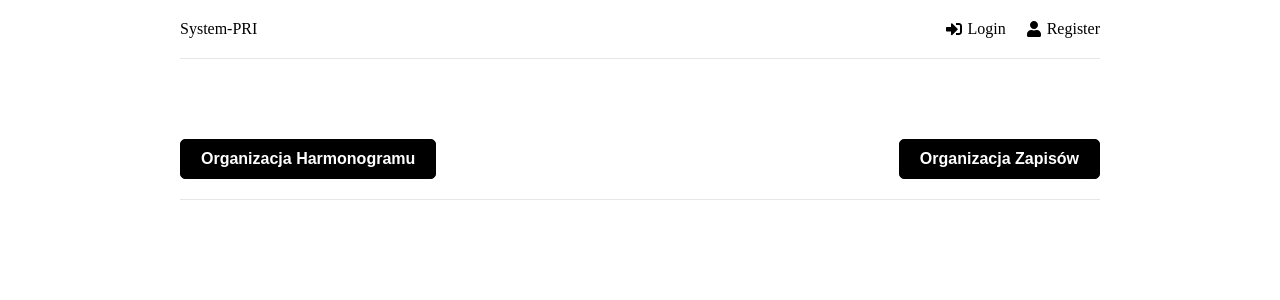
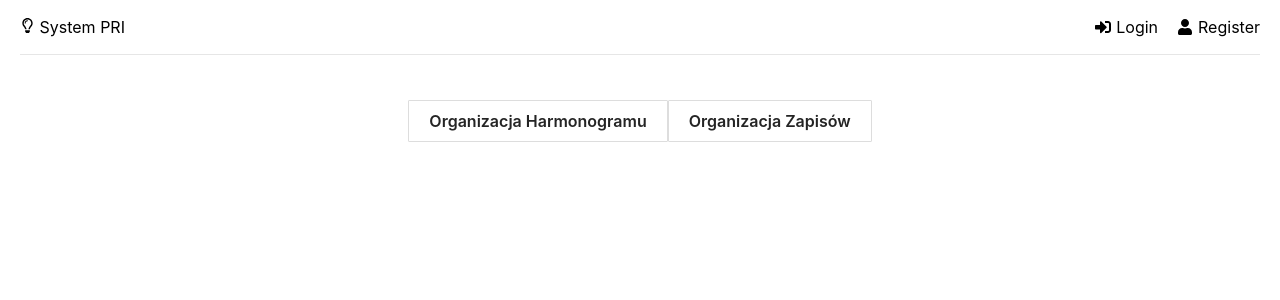
Before and after one commit to cirnet/System-PRI, a React (Create React App) app in the folder Klient/: page /tools in a window 1280 px wide. Shown: the top 300 px of the page. Built offline with nearby package versions, Linux system fonts and the light colour scheme.

Commit message:
css update

```diff
--- a/Klient/src/components/Header.jsx
+++ b/Klient/src/components/Header.jsx
@@ -1,4 +1,4 @@
-import { FaSignInAlt, FaSignOutAlt, FaUser } from "react-icons/fa";
+import { FaSignInAlt, FaSignOutAlt, FaUser, FaRegLightbulb } from "react-icons/fa";
 import { Link, useNavigate } from "react-router-dom";
 import { useSelector, useDispatch } from "react-redux";
 import { logout, reset } from "../features/auth/authSlice";
@@ -17,40 +17,42 @@ function Header() {
   return (
     <header className="header">
       <div className="logo">
-        <Link to="/">System-PRI</Link>
+        <Link to="/">
+          <FaRegLightbulb size="15px" /> System PRI
+        </Link>
       </div>
       <ul>
         {user ? (
           <>
             <li>
-              <button className="btn" onClick={() => navigate("/profile")}>
+              <button className="btn-header" onClick={() => navigate("/profile")}>
                 Mój profil
               </button>
             </li>
             <li>
-              <button className="btn" onClick={() => navigate("/tools")}>
+              <button className="btn-header" onClick={() => navigate("/tools")}>
                 Narzędzia
               </button>
             </li>
             <li>
-              <button className="btn" onClick={() => navigate("/opiekunowie")}>
+              <button className="btn-header" onClick={() => navigate("/opiekunowie")}>
                 Opiekunowie
               </button>
             </li>
             <li>
-              <button className="btn" onClick={() => navigate("/teams")}>
+              <button className="btn-header" onClick={() => navigate("/teams")}>
                 Zespoły
               </button>
             </li>
             <li>
-              <button className="btn" onClick={onLogout}>
+              <button className="btn-header" onClick={onLogout}>
                 <FaSignOutAlt /> Wyloguj
               </button>
             </li>
           </>
         ) : (
           <>
-            <li>
+            <li style={{marginRight: "20px"}}>
               <Link to="/login">
                 <FaSignInAlt /> Login
               </Link>
--- a/Klient/src/components/Schedule.jsx
+++ b/Klient/src/components/Schedule.jsx
@@ -1,7 +1,7 @@
 import { useEffect, useState } from "react";
 import ScheduleSelector from "react-schedule-selector";
 
-export default function Calendar({ startDate, schedule, setSchedule }) {
+export default function Schedule({ startDate, schedule, setSchedule }) {
   const renderCustomDateCell = (date, selected, refSetter) => {
     //const filter = (element) => element.getTime() === date.getTime();
     return (
@@ -9,7 +9,9 @@ export default function Calendar({ startDate, schedule, setSchedule }) {
         style={{
           height: "40px",
           border: "1px solid #E0E0E0",
-          background: selected ? "#0223fe" : "#FFF",
+          background: selected ? "#ff5595" : "#FFF",
+          rowGap: "-1",
+          columnGap: "-1",
         }}
         ref={refSetter}
       />
@@ -20,14 +22,16 @@ export default function Calendar({ startDate, schedule, setSchedule }) {
     <>
       <ScheduleSelector
         selection={schedule}
-        numDays="7"
+        // numDays="7"
         dateFormat="ddd"
         timeFormat="H:mm"
+        minTime={8}
+        maxTime = {20}
+        columnGap="-1px"
+        rowGap="-1px"
         onChange={(newSchedule) => {
           setSchedule(newSchedule);
         }}
-        columnGap="0px"
-        rowGap="0px"
         startDate={startDate}
         hourlyChunks={2}
         renderDateCell={renderCustomDateCell}
--- a/Klient/src/index.css
+++ b/Klient/src/index.css
@@ -1,16 +1,38 @@
 
 * {
+  font-family: -apple-system, BlinkMacSystemFont, 'Segoe UI', Roboto, Oxygen, Ubuntu, Cantarell, 'Open Sans', 'Helvetica Neue', sans-serif;
   margin: 0;
   padding: 0;
   box-sizing: border-box;
 }
 
+body {
+  margin-top: 100px;
+}
 
+.header {
+  height: 55px;
+  background-color: white;
+  margin: 0 20px;
+  display: flex;
+  flex-direction: row;
+  justify-content: space-between;
+
+  position: fixed;
+  top: 0;
+  left: 0;
+  right: 0;
+  align-items: center;
+  border-bottom: 1px solid #e6e6e6;
+
+}
 
 a {
   text-decoration: none;
-  color: #000;
+  color: rgb(0, 0, 0);
 }
+
+
 
 ul {
   list-style: none;
@@ -24,14 +46,14 @@ ul {
   text-align: center;
 }
 
-.header {
+/* .header {
   display: flex;
   justify-content: space-between;
   align-items: center;
   padding: 20px 0;
   border-bottom: 1px solid #e6e6e6;
   margin-bottom: 60px;
-}
+} */
 
 .header ul {
   display: flex;
@@ -40,7 +62,7 @@ ul {
 }
 
 .header ul li {
-  margin-left: 20px;
+  margin-left: -1px;
 }
 
 .header ul li a {
@@ -94,20 +116,35 @@ ul {
   margin: 0 0 5px 3px;
 }
 
-.btn {
+.btn,
+.btn-header,
+.btn-confirm,
+.btn-arrow {
   padding: 10px 20px;
-  border: 1px solid #000;
-  border-radius: 5px;
-  background: #000;
-  color: #fff;
+  border: 1px solid rgb(221, 221, 221);
+  border-radius: 1px;
+  background: rgb(255, 255, 255);
+  color: rgb(36, 36, 36);
   font-size: 16px;
-  font-weight: 700;
+  font-weight: 600;
   cursor: pointer;
-  text-align: center;
+  /* text-align: center;
   appearance: button;
   display: flex;
   align-items: center;
-  justify-content: center;
+  justify-content: center; */
+}
+
+.btn-header {
+  width: 140px;
+}
+
+.btn-confirm {
+  font-size: 19px;
+  padding: 10px 30px;
+  margin-bottom: 80px;
+  display: inline-block;
+  text-align: center;
 }
 
 .btn svg {
@@ -124,7 +161,16 @@ ul {
   margin-bottom: 20px;
 }
 
-.btn:hover {
+.btn-arrow {
+  font-size: 24px;
+  padding: 5px 30px;
+  display: inline-block;
+}
+
+.btn:hover,
+.btn-header:hover,
+.btn-confirm:hover,
+.btn-arrow:hover {
   transform: scale(0.98);
 }
 
@@ -175,11 +221,16 @@ ul {
 
 
 .datetimebox {
+  padding: 9px;
+  /* display: inline-block;
+  text-align: center; */
   display: flex;
-  line-height: normal;
-  /* TODO: Enable selection once bug 1455893 is fixed */
+  line-height: 17px;
   user-select: none;
+  /* margin-bottom: 50px; */
+  width: 166px;
 }
+
 
 .datetime-input-box-wrapper {
   display: inline-flex;
@@ -197,11 +248,15 @@ ul {
 }
 
 .datetime-edit-field {
-  display: inline;
+  display: inline-block;
   text-align: center;
   padding: 1px 3px;
-  border: 0;
+  border: none;
   margin: 0;
   ime-mode: disabled;
   outline: none;
 }
+
+.schedule {
+  margin-top: 50px;
+}
--- a/Klient/src/pages/Tools/Calendar.jsx
+++ b/Klient/src/pages/Tools/Calendar.jsx
@@ -29,8 +29,6 @@ function Calendar() {
     (state) => state.schedule
   );
 
-  // console.log("user:", user);
-  // console.log("schedule:", schedule);
 
   //const [scheduleLocal, setScheduleLocal] = useState(schedule);
   const [scheduleLocal, setScheduleLocal] = useState([]);
@@ -43,10 +41,12 @@ function Calendar() {
     if (jump > 0) {
       setStartDate(startOfWeek(addWeeks(startDate, 1), { weekStartsOn: 1 }));
       setEndDate(startOfWeek(addWeeks(startDate, 2), { weekStartsOn: 0 }));
-    } else if (jump < 0) {
+    }
+    else if (jump < 0) {
       setStartDate(startOfWeek(subWeeks(startDate, 1), { weekStartsOn: 1 }));
       setEndDate(startOfWeek(startDate, { weekStartsOn: 0 }));
-    } else {
+    }
+    else {
       setStartDate(startOfWeek(date, { weekStartsOn: 1 }));
       setEndDate(startOfWeek(addWeeks(date, 1), { weekStartsOn: 0 }));
     }
@@ -79,10 +79,6 @@ function Calendar() {
 
   return (
     <>
-      <section className="heading">
-        <h1>Welcome {user && user.name}</h1>
-        <p>Organizacja harmonogramu</p>
-      </section>
       <div>
         <div
           style={{
@@ -94,35 +90,37 @@ function Calendar() {
           <div
             style={{
               width: "900px",
-              height: "600px",
-              overflow: "auto",
+              paddingBottom: "50px",
+              // height: "900px",
+              // overflow: "auto",
             }}
           >
             <div>
-              od {formatDate(startDate)} do {formatDate(endDate)}
+              <p>{formatDate(startDate)} - {formatDate(endDate)}</p>
               <div
                 style={{
                   display: "flex",
                   alignItems: "center",
                   justifyContent: "flex-center",
-                  paddingBottom: "20px",
+                  paddingBottom: "10px",
                 }}
               >
                 <button
-                  className="btn "
+                  className="btn-arrow "
                   onClick={(date) => {
                     handleDateChange(date, -1);
                   }}
                 >
-                  &lt;
+                  &#x025C2;
                 </button>
+
                 <button
-                  className="btn "
+                  className="btn-arrow "
                   onClick={(date) => {
                     handleDateChange(date, 1);
                   }}
                 >
-                  &gt;
+                  &#x025B8;
                 </button>
               </div>
               <DatePicker
@@ -137,14 +135,16 @@ function Calendar() {
                 locale={pl}
               ></DatePicker>
             </div>
+            <div className="schedule">
             <Schedule
               startDate={startDate}
               schedule={scheduleLocal}
               setSchedule={setScheduleLocal}
-            />
+              />
+              </div>
           </div>
         </div>
-        <button className="btn " onClick={onSubmit}>
+        <button className="btn-confirm " onClick={onSubmit}>
           Confirm
         </button>
       </div>
--- a/Klient/src/pages/Tools/Tools.jsx
+++ b/Klient/src/pages/Tools/Tools.jsx
@@ -7,7 +7,7 @@ function Tools() {
   const [state, setState] = useState(undefined);
   return (
     <>
-      <div className="header">
+      <div >
         <button className="btn " onClick={() => setState(true)}>
           Organizacja Harmonogramu
         </button>
```
